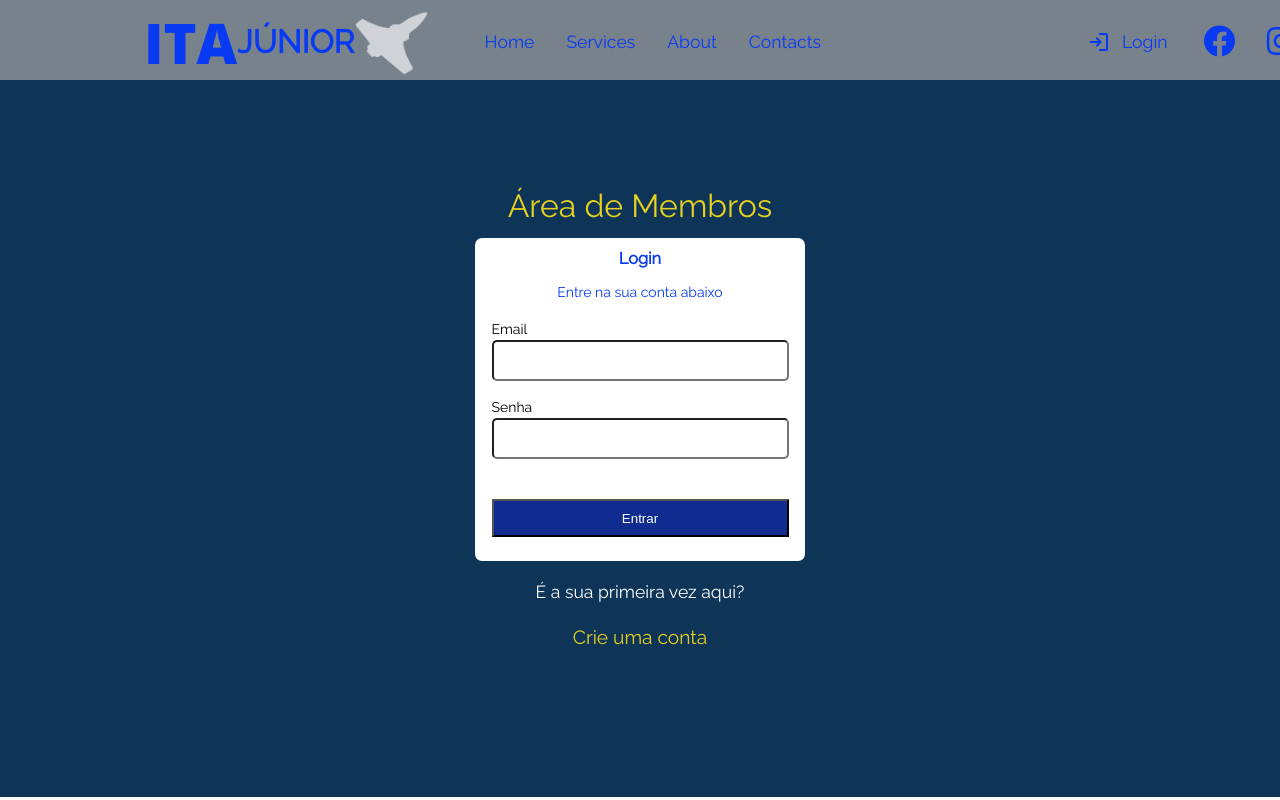
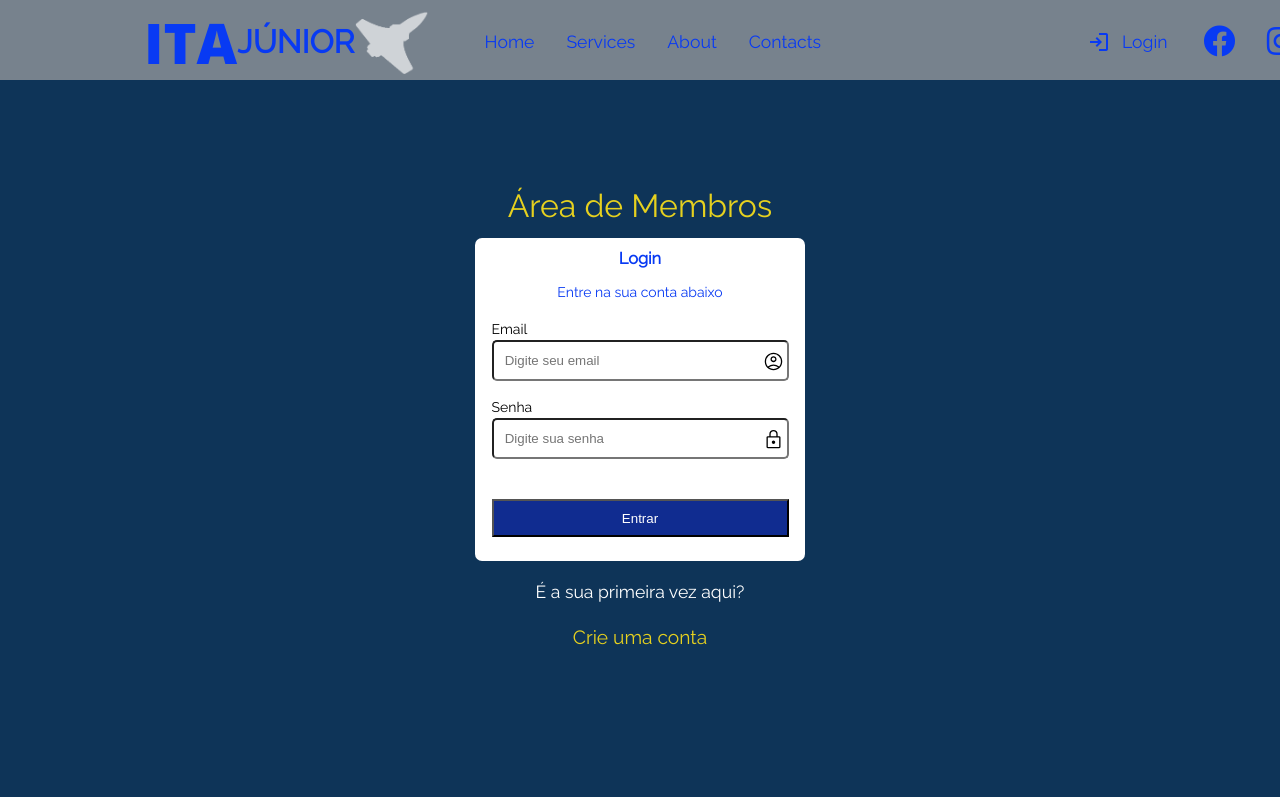
Before and after one commit to FellipeMasc/front-ITAJr, a React (Create React App) app: page /login in a window 1280 px wide. Built offline with nearby package versions, Linux system fonts and the light colour scheme.

Commit message:
final front

```diff
--- a/src/assets/css/login.css
+++ b/src/assets/css/login.css
@@ -92,3 +92,17 @@
 .login-footer a:hover{
     color: #4e6dde;
 }
+
+#email{
+    background-image: url("../images/account_circle_FILL0_wght400_GRAD0_opsz48.svg");
+    background-size: 1.3rem;
+    background-repeat: no-repeat;
+    background-position: right 0.2rem bottom 0.45rem;
+}
+
+#password{
+    background-image: url("../images/lock_FILL0_wght400_GRAD0_opsz48.svg");
+    background-size: 1.3rem;
+    background-repeat: no-repeat;
+    background-position: right 0.2rem bottom 0.45rem;
+}
--- a/src/components/LoginForm.js
+++ b/src/components/LoginForm.js
@@ -1,13 +1,50 @@
+import { useState } from "react"
+
 export const LoginForm = () => {
+    const [email, SetEmail] = useState(null)
+    const [pass, SetPass] = useState(null)
+
+    const handleEmail = (e) => {
+        SetEmail(e.target.value)
+    }
+
+    const handlePass = (e) => {
+        SetPass(e.target.value)
+    }
+
+    const handleForm = (e) => {
+        e.preventDefault()
+        console.log(email)
+        console.log(pass)
+    }
+
     return (
-        <form className="login-form">
+        <form className="login-form" onSubmit={handleForm}>
             <h3>Login</h3>
             <p>Entre na sua conta abaixo</p>
-            <label className="login-label">Email</label>
-            <input type="text" className="login-input"></input>
-            <label className="login-label">Senha</label>
-            <input type="text" className="login-input"></input>
-            <button className="btn-login">Entrar</button>
+            <label className="login-label" htmlFor="email">
+                Email
+            </label>
+            <input
+                type="text"
+                className="login-input"
+                id="email"
+                onChange={handleEmail}
+                placeholder="Digite seu email"
+            ></input>
+            <label className="login-label" htmlFor="password">
+                Senha
+            </label>
+            <input
+                type="password"
+                className="login-input"
+                id="password"
+                onChange={handlePass}
+                placeholder="Digite sua senha"
+            ></input>
+            <button className="btn-login" type="submit">
+                Entrar
+            </button>
         </form>
     )
 }
```
Also changed, not shown: src/assets/images/account_circle_FILL0_wght400_GRAD0_opsz48.svg (added), src/assets/images/lock_FILL0_wght400_GRAD0_opsz48.svg (added).
